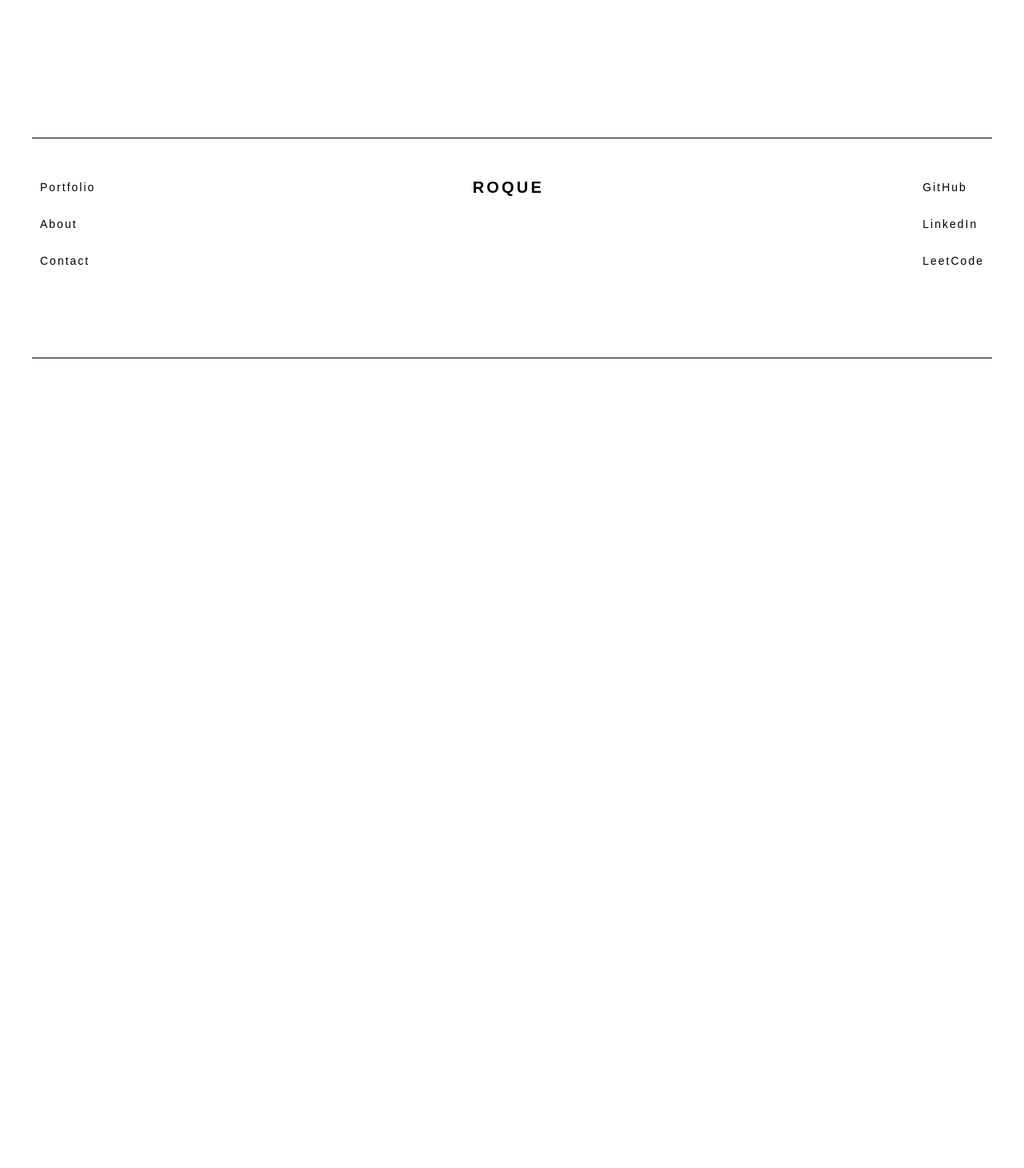
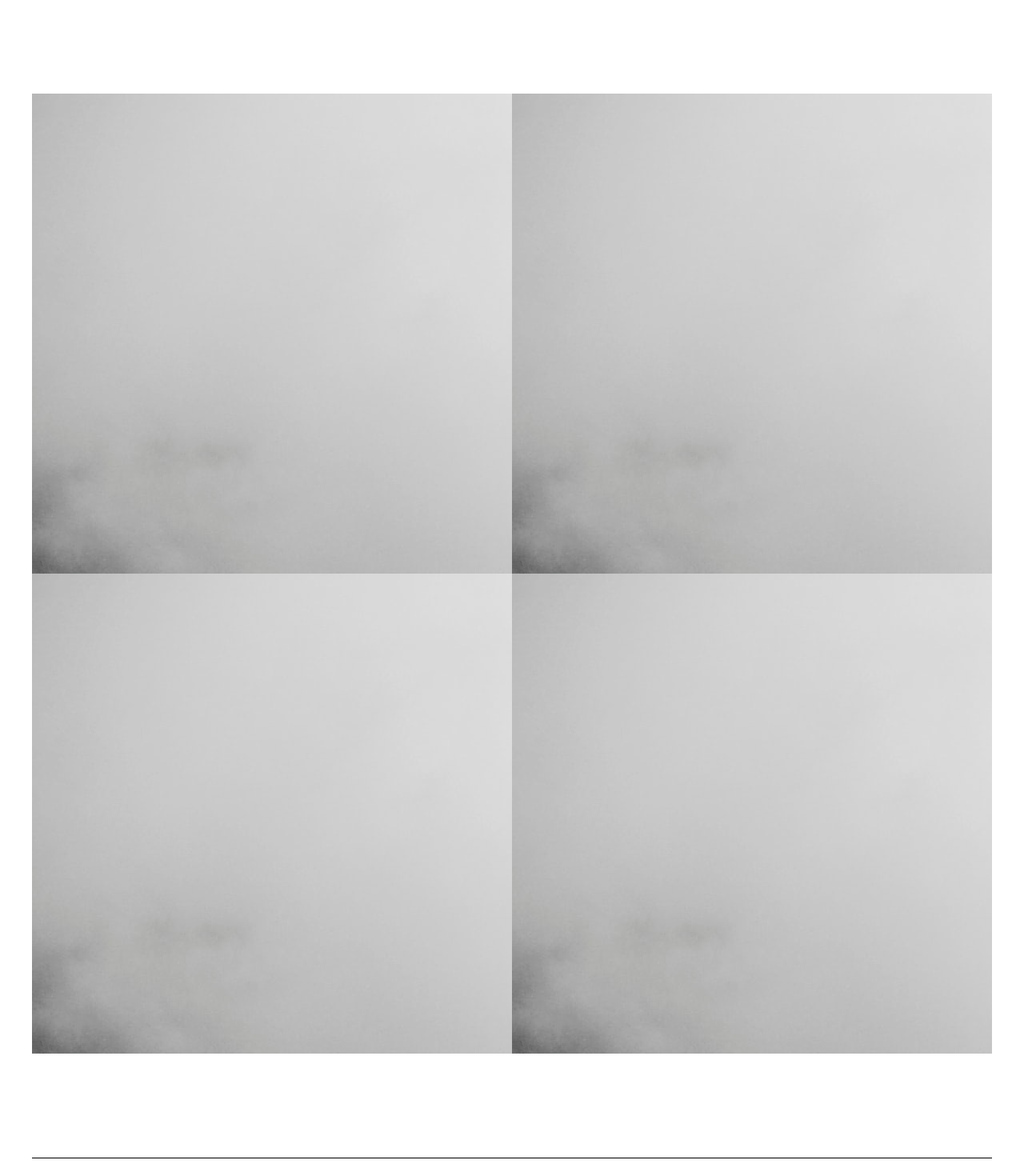
Before and after one commit to olroque/web-dev-portfolio, a Next.js app: page /portfolio in a window 1280 px wide. Shown: the part 550-2010 px from the top of the page at 80% size. Before the commit the page ends 1097 px from the top, so only its background shows below. Built offline with nearby package versions, Linux system fonts and the light colour scheme.

Commit message:
started the gallery for the portfolio page. Major work in progress.

```diff
--- /dev/null
+++ b/components/portfolioGallery.js
@@ -0,0 +1,34 @@
+import Link from "next/link";
+
+export default function() {
+    return (
+        <div className="root">
+            <section className="gallery-container">
+                <div className="portfolio-gallery-row">
+                    <div className="portfolio-item">
+                        {/* <Link href="/">
+                            <img src="/images/5.jpg" alt="picture of web developement project" />
+                        </Link> */}
+                    </div>
+                    <div className="portfolio-item">
+                        {/* <Link href="/">
+                            <img src="/images/12.jpg" alt="picture of web developement project" />
+                        </Link> */}
+                    </div>
+                </div>
+                <div className="portfolio-gallery-row">
+                    <div className="portfolio-item">
+                        {/* <Link href="/">
+                            <img src="/images/10.jpg" alt="picture of web developement project" />
+                        </Link> */}
+                    </div>
+                    <div className="portfolio-item">
+                        {/* <Link href="/">
+                            <img src="/images/11.jpg" alt="picture of web developement project" />
+                        </Link> */}
+                    </div>
+                </div>
+            </section>
+        </div>
+    )
+}
--- a/pages/portfolio.tsx
+++ b/pages/portfolio.tsx
@@ -1,5 +1,6 @@
 import Header from '../components/header';
 import PortfolioTop from '../components/portfolioTop';
+import PortfolioGallery from '../components/portfolioGallery';
 import Footer from '../components/footer';
 
 export default function Portfolio() {
@@ -7,6 +8,7 @@ export default function Portfolio() {
         <div>
             <Header />
             <PortfolioTop />
+            <PortfolioGallery />
             <Footer />
         </div>
     )
--- a/styles/index.css
+++ b/styles/index.css
@@ -210,39 +210,13 @@ nav {
   max-width: 70%;
 }
 
-/* Footer */
-
-footer {
-  height: 375px;
-  margin-top: 130px;
-}
-
-.border-line {
-  border-top: 1px #000 solid;
-  border-bottom: 1px #000 solid;
-}
-
-.footer-content-container {
-  display: flex;
-  justify-content: space-between;
-  margin-top: 30px;
-  margin-bottom: 90px;
-}
-
-footer span {
-  line-height: 30px;
-  padding: 0 10px;
-  font-size: 14px;
-  font-weight: 100;
-  letter-spacing: 2px;
-}
-
 /* Portfolio */
 
 .portfolio-top-container {
   display: flex;
   justify-content: center;
   margin-top: 100px;
+  margin-bottom: 75px;
 }
 
 .portfolio-title {
@@ -271,3 +245,42 @@ footer span {
   font-weight: 100;
   line-height: 4rem;
 }
+
+.portfolio-gallery-row {
+  display: flex;
+  margin-left: auto;
+  margin-right: auto;
+}
+
+.portfolio-item {
+  background-image: url('../public/images/1.jpg');
+  width: 600px;
+  height: 600px;
+}
+
+/* Footer */
+
+footer {
+  height: 375px;
+  margin-top: 130px;
+}
+
+.border-line {
+  border-top: 1px #000 solid;
+  border-bottom: 1px #000 solid;
+}
+
+.footer-content-container {
+  display: flex;
+  justify-content: space-between;
+  margin-top: 30px;
+  margin-bottom: 90px;
+}
+
+footer span {
+  line-height: 30px;
+  padding: 0 10px;
+  font-size: 14px;
+  font-weight: 100;
+  letter-spacing: 2px;
+}
```
